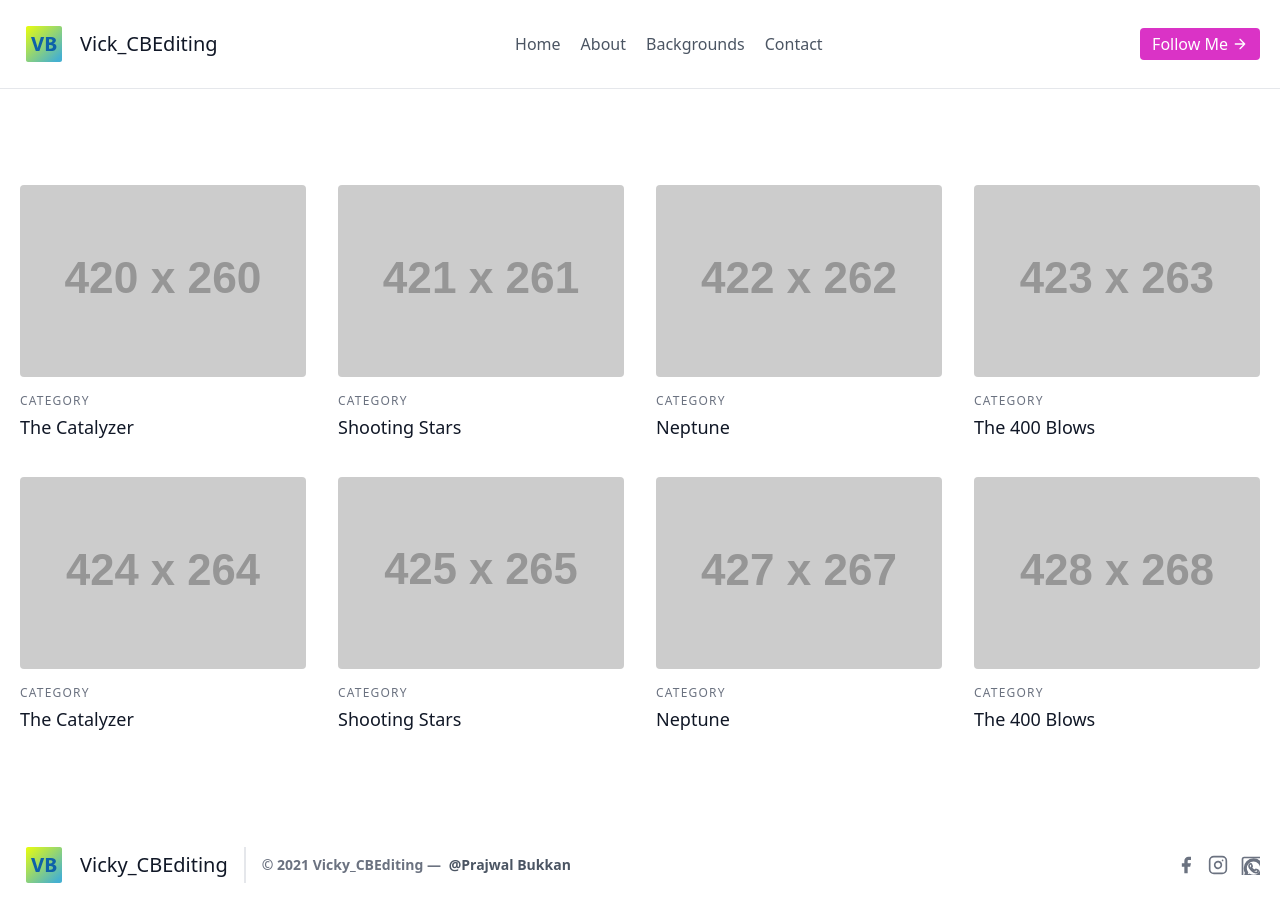
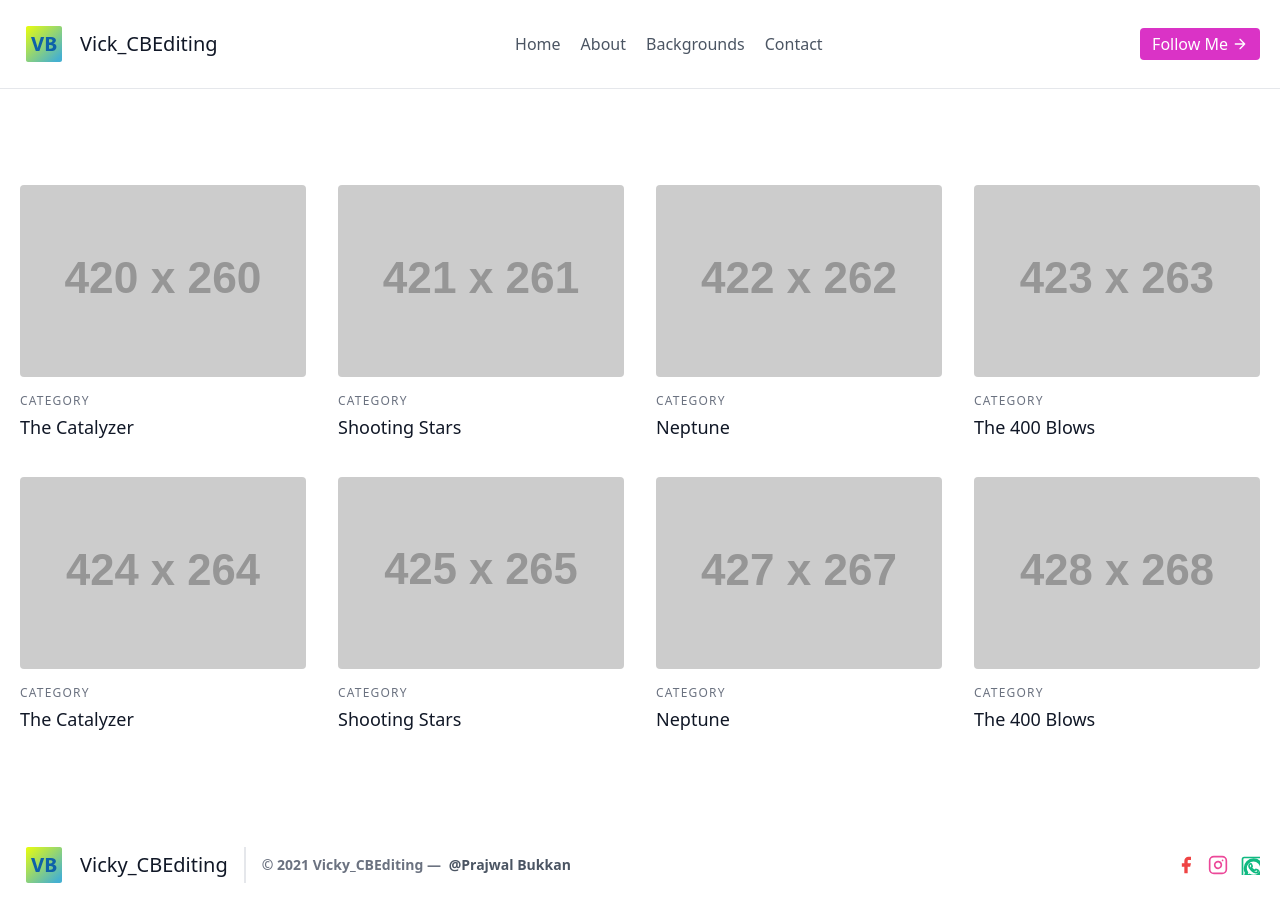
Before and after one commit to Prajwalbukkan55/vicky_cb_editing.github.io, a plain HTML site: page Backgrounds.html in a window 1280 px wide. Drawn offline with nearby package versions, Linux system fonts and the light colour scheme; placeholder pictures from the web are drawn by us.

Commit message:
update Backgrounds.html

```diff
--- a/Backgrounds.html
+++ b/Backgrounds.html
@@ -170,20 +170,20 @@
             </p>
         </b>
         <span class="inline-flex sm:ml-auto sm:mt-0 mt-4 justify-center sm:justify-start">
-            <a class="text-gray-500" onclick="window.location.href='https://www.facebook.com/vicky_cb_editing-101514578001762'"; >
+            <a class="text-red-500" onclick="window.location.href='https://www.facebook.com/vicky_cb_editing-101514578001762'"; >
                 <svg fill="currentColor" stroke-linecap="round" stroke-linejoin="round" stroke-width="2" class="w-5 h-5"
                     viewBox="0 0 24 24">
                     <path d="M18 2h-3a5 5 0 00-5 5v3H7v4h3v8h4v-8h3l1-4h-4V7a1 1 0 011-1h3z"></path>
                 </svg>
             </a>
-            <a class="ml-3 text-gray-500" onclick="window.location.href='https://www.instagram.com/vicky_cb_editing/'";>
+            <a class="ml-3 text-pink-500" onclick="window.location.href='https://www.instagram.com/vicky_cb_editing/'";>
                 <svg fill="none" stroke="currentColor" stroke-linecap="round" stroke-linejoin="round" stroke-width="2"
                     class="w-5 h-5" viewBox="0 0 24 24">
                     <rect width="20" height="20" x="2" y="2" rx="5" ry="5"></rect>
                     <path d="M16 11.37A4 4 0 1112.63 8 4 4 0 0116 11.37zm1.5-4.87h.01"></path>
                 </svg>
             </a>
-            <a href="https://api.whatsapp.com/send?phone=9535845818" class="ml-3 text-gray-500">
+            <a href="https://api.whatsapp.com/send?phone=9535845818" class="ml-3 text-green-500">
                 <svg fill="none" stroke="currentColor" stroke-linecap="round" stroke-linejoin="round" stroke-width="2"
                 class="w-5 h-5" viewBox="0 0 24 24">
                 <rect width="30" height="30" x="3" y="3" rx="2" ry="2"></rect>
```
